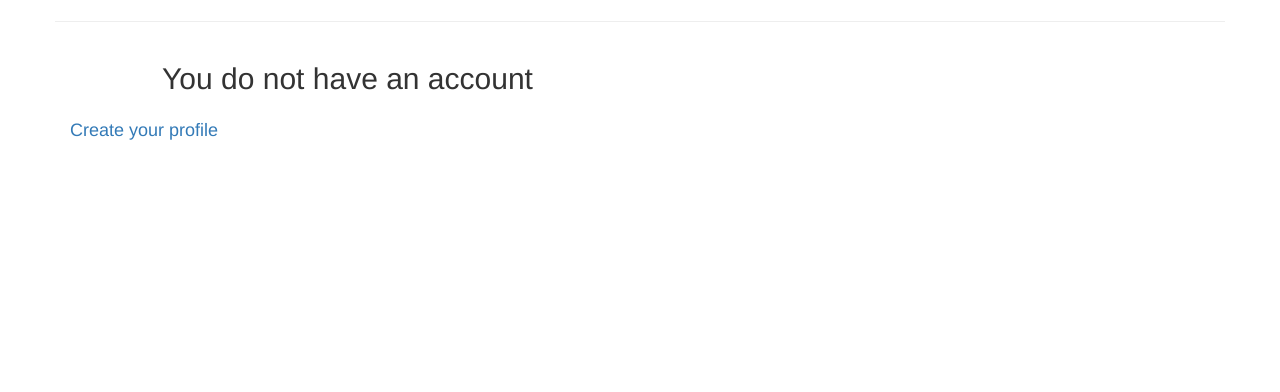
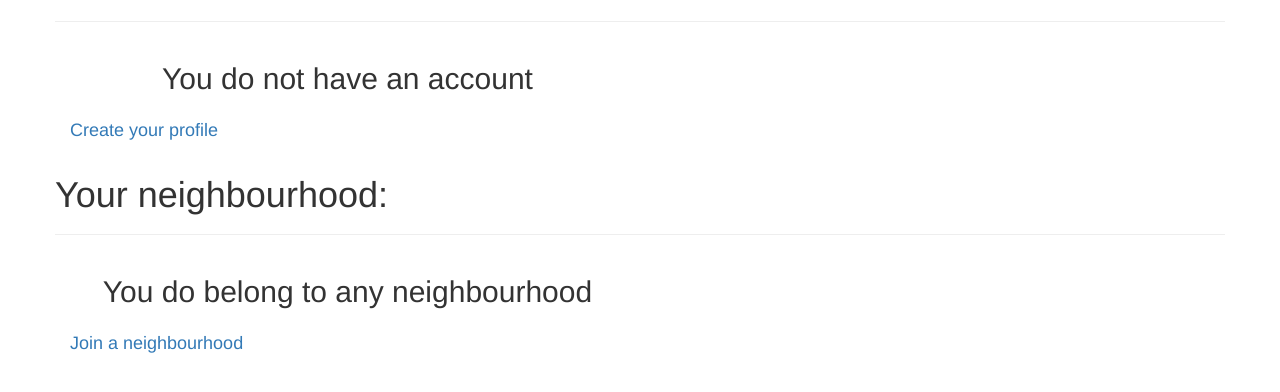
Before and after one commit to Mugala/neighbourhood-watch-, a Django app: page /accounts/my_profile/ in a window 1280 px wide. Shown: the part 175-567 px from the top of the page. Run offline with Django 3.2, Linux system fonts and the light colour scheme; the visitor is signed in with stand-in values (Sample User, id 1); data that the repository does not hold is empty; some libraries are stand-ins or nearby versions.

Commit message:
Routing This commit will check the routing of the pages from user profile to the neighbour details to the announcement in the hood

```diff
--- a/hood/templates/all-updates/user_account.html
+++ b/hood/templates/all-updates/user_account.html
@@ -27,6 +27,31 @@
 
           </div>
           </div>
+          <div class="row">
+            <h1>Your neighbourhood: </h1>
+            <hr>
+          <div class="col-md-6">
+            {% for hood_detail in hood_details %}
+
+            <div class="row">
+              <!-- displaying details -->
+              <div class="col-xs-6 col-sm-6 col-md-6 col-lg-6">
+                <h2 class="text-center" class="navbar-brand" > {{ hood_detail.name }} </h2>
+                <h4 class="text-center" class="navbar-brand" > {{ hood_detail.location }} </h4>
+                <a class="navbar-brand" href="{% url 'hood_details' %}">Check hood Profile</a>
+              </div>
+
+            </div>
+
+            {% empty %}
+            <div class="row">
+              <h2 class="text-center">You do belong to any neighbourhood</h2>
+              <a class="navbar-brand" href="{% url 'hood_profile' %}">Join a neighbourhood</a>
+            </div>
+            {% endfor %}
+
+          </div>
+          </div>
         </div>
        </div>
 {% endblock %}
--- a/hood/templates/home.html
+++ b/hood/templates/home.html
@@ -20,13 +20,13 @@
       </div>
 
     <!-- Looping through details   -->
-    {% for detail in details %}
+    {% for hood_detail in hood_details %}
 
     <div class="row">
       <!-- displaying details -->
       <div class="col-xs-6 col-sm-6 col-md-6 col-lg-6">
-        <h4 class="text-center" class="navbar-brand"> {{ detail.name }} </h4>
-        <h6 class="text-center" class="navbar-brand"> {{ detail.location}} </h6>
+        <h4 class="text-center" class="navbar-brand"> {{ hood_detail.name }} </h4>
+        <h6 class="text-center" class="navbar-brand"> {{ hood_detail.location}} </h6>
       </div>
 
     </div>
--- a/hood/views.py
+++ b/hood/views.py
@@ -12,7 +12,7 @@ def welcome (request):
 
 @login_required(login_url='/accounts/login/')
 def home(request):
-    details = Neighbourhood.neighbourhood_details()
+    hood_details = Neighbourhood.neighbourhood_details()
     if request.method == 'POST':
         form = NewsLetterForm(request.POST)
         if form.is_valid():
@@ -28,7 +28,7 @@ def home(request):
             HttpResponseRedirect('home')
     else:
         form = NewsLetterForm()
-    return render(request, "home.html", {"details":details, "letterForm":form})
+    return render(request, "home.html", {"hood_details":hood_details, "letterForm":form})
 
 def user_profile(request):
     current_user = request.user
@@ -58,6 +58,7 @@ def register_hood(request):
         hoodform = NeighbourhoodDetails()
     return render (request, 'all-updates/hood_profile.html',{"hoodform":hoodform})
 
+
 def register_business(request):
     current_user = request.user
     if request.method =='POST':
@@ -76,9 +77,10 @@ def register_business(request):
 @login_required(login_url='/accounts/login/')
 def my_profile(request):
     user_details = User_profile.user_details()
+    hood_details = Neighbourhood.neighbourhood_details()
 
 
-    return render(request, 'all-updates/user_account.html',{"user_details":user_details,})
+    return render(request, 'all-updates/user_account.html',{"user_details":user_details,'hood_details':hood_details,})
 
 
 
```
